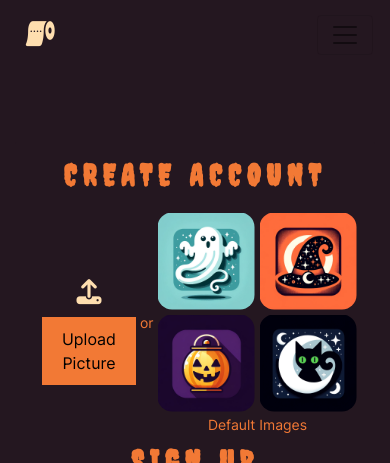
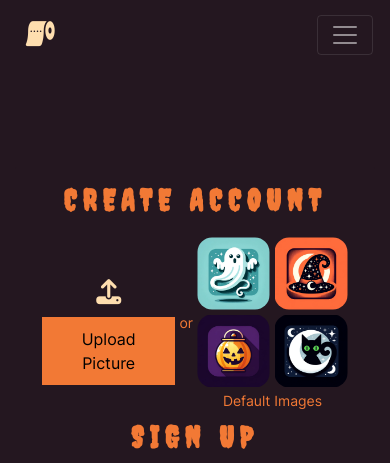
Before and after one commit to alcl2000/halloween-hackathon, a React (Create React App) app: page /signup in a window 390 px wide. Shown: the top 463 px of the page. Built offline with nearby package versions, Linux system fonts and the light colour scheme; no server answers.

Commit message:
fix navbar hamburger readability via react bootstrap overwrite

```diff
--- a/src/components/Costume.js
+++ b/src/components/Costume.js
@@ -1,5 +1,5 @@
 import React from 'react'
-import { Card } from 'react-bootstrap'
+import { Card, Button } from 'react-bootstrap'
 
 const Costume = () => {
   return (
--- a/src/components/NavBar.js
+++ b/src/components/NavBar.js
@@ -4,6 +4,8 @@ import styles from "../App.module.css";
 import { NavLink } from "react-router-dom";
 import { useCurrentUser, useSetCurrentUser } from "../contexts/CurrentUserContext";
 import useClickOutsideToggle from "../hooks/useClickOutsideToggle"
+import navbarStyles from '../styles/Navbar.module.css'
+
 
 import Avatar from "./Avatar";
 import axios from "axios";
@@ -97,6 +99,7 @@ const NavBar = () => {
           ref={ref}
           onClick={() => setExpanded(!expanded)}
           aria-controls="basic-navbar-nav"
+          className={`${navbarStyles['custom-toggler-icon']}`}
         />
         <Navbar.Collapse id="basic-navbar-nav">
           <Nav className="ml-auto text-left">
--- a/src/pages/auth/SignInForm.js
+++ b/src/pages/auth/SignInForm.js
@@ -7,7 +7,6 @@ import { Link, useHistory } from "react-router-dom";
 
 import styles from "../../styles/SignInUpForm.module.css";
 import btnStyles from "../../styles/Button.module.css";
-import appStyles from "../../App.module.css";
 import { useSetCurrentUser } from "../../contexts/CurrentUserContext";
 import { useRedirect } from "../../hooks/useRedirect";
 
--- a/src/pages/auth/SignUpForm.js
+++ b/src/pages/auth/SignUpForm.js
@@ -45,7 +45,7 @@ const SignUpForm = () => {
     }
   };
 
-  const [selectedFile, setSelectedFile] = useState(null);
+  const [setSelectedFile] = useState(null);
 
   const [fileURL, setFileURL] = useState(null);  // Defining setFileURL and fileURL here
 
--- a/src/styles/Navbar.module.css
+++ b/src/styles/Navbar.module.css
@@ -0,0 +1,3 @@
+.custom-toggler-icon {
+  filter: invert(1) !important;
+}
--- a/src/styles/SignInUpForm.module.css
+++ b/src/styles/SignInUpForm.module.css
@@ -26,6 +26,7 @@
   .DefaultImage {
     padding: 1.5px;
     border-radius: 1em;
+    max-width: 100%;
   }
 
   /* .Header {
```
Also changed, not shown: assets/media/issues/2023-10-23-13-50-57.png (added), 1 other file (tests, documents, lock files or other folders).
